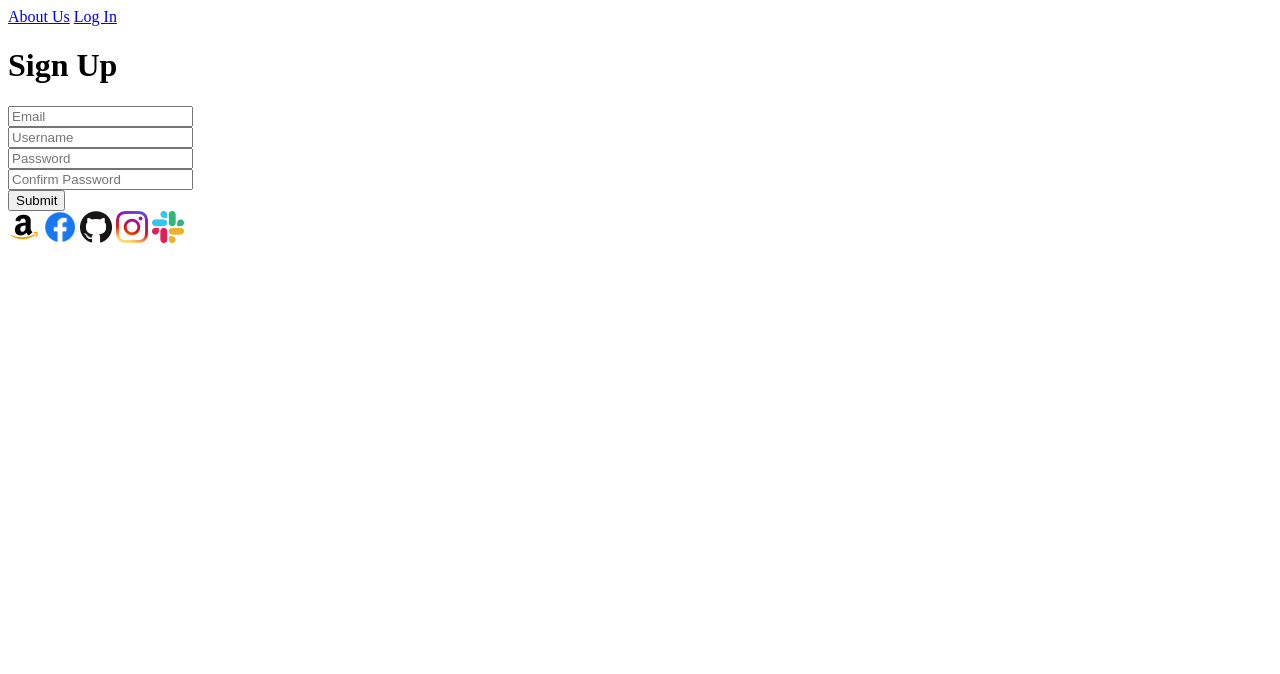
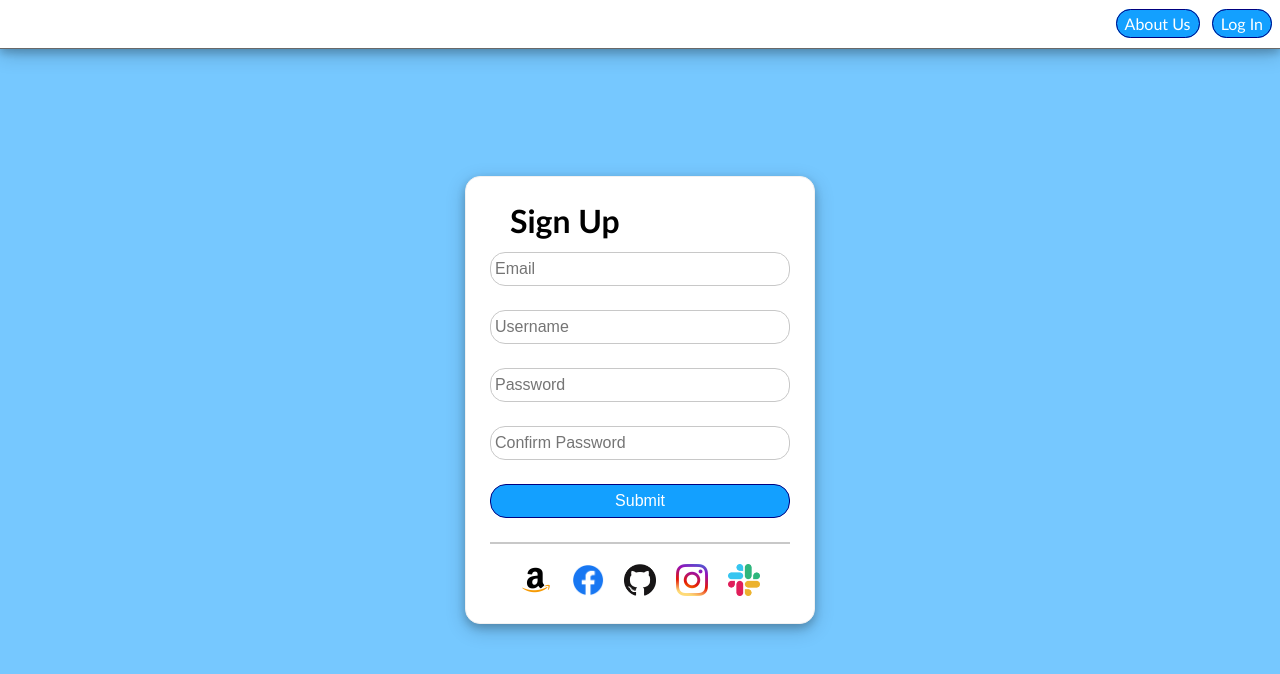
Before and after one commit to IsaacTierney/StaticRegisterPage, a plain HTML site: page index.html in a window 1280 px wide. Drawn offline with Linux system fonts and the light colour scheme.

Commit message:
SignUpPage

```diff
--- a/index.html
+++ b/index.html
@@ -4,17 +4,18 @@
     <meta charset="UTF-8">
     <meta http-equiv="X-UA-Compatible" content="IE=edge">
     <meta name="viewport" content="width=device-width, initial-scale=1.0">
+    <link rel="stylesheet" href="main.css">
     <title>Sign Up</title>
 </head>
 <body>
     <!--This header represents the top navbar box-->
-    <header>
-        <a href="#">About Us</a>
-        <a href="#">Log In</a>
+    <header id="page-header">
+        <a href="#" class="button-style">About Us</a>
+        <a href="#" class="button-style">Log In</a>
     </header>
 
     <!--This div represents the main form body-->
-    <div>
+    <div class="container">
         <!-- Sign up header-->
         <header>
             <h1>Sign Up</h1>
@@ -35,7 +36,7 @@
                 <input type="password" name="confirmpassword" placeholder="Confirm Password" required/>
             </div>
             <div>
-                <button type="submit">Submit</button>
+                <button type="submit" class="button-style">Submit</button>
             </div>
         </form>
 
--- /dev/null
+++ b/main.css
@@ -0,0 +1,94 @@
+body {
+    background-color: #76c8ff;
+    margin: 0;
+    display:flex;
+    height: 100vh;
+    font-family: 'Trebuchet MS', 'Lucida Sans Unicode', 'Lucida Grande', 'Lucida Sans', Arial, sans-serif;
+}
+
+body > header {
+    background-color: white;
+    text-align: right;
+    /* The .75rem 0 will only
+    affect the top and bottom */
+    padding: .75rem 0;
+    border-bottom: solid 1px dimgrey;
+    box-shadow:
+        0 4px 8px 0 rgba(0, 0, 0, 0.2),
+        0 6px 20px 0 rgba(0, 0, 0, 0.19);
+    position: fixed;
+    top: 0;
+    right: 0;
+    left: 0;
+    /*  width: 100vw; */
+}
+
+.button-style {
+    background-color: #13a0ff;
+    color: white;
+    border: solid 1px navy;
+    padding: .25rem .5rem;
+    border-radius: 16px;
+    line-height: 1.5rem;
+}
+
+header > a {
+    text-decoration: none;
+    margin-right: .5rem;
+}
+
+/* :hover is a pseudo-class
+It applies when the cursor
+hovers over the element. */
+.button-style:hover {
+    background-color: #0873ba;
+    border-color: rgb(249, 233, 64);
+    box-shadow:
+        0 4px 8px 0 rgba(0, 0, 0, 0.2),
+        0 6px 20px 0 rgba(0, 0, 0, 0.19);
+    cursor: pointer;
+}
+
+.container {
+    margin: auto;
+    background-color: white;
+    padding: 1.5rem;
+    border: solid 1px #f1f1f1;
+    border-radius: 15px;
+    box-shadow:
+        0 4px 8px 0 rgba(0, 0, 0, 0.2),
+        0 6px 20px 0 rgba(0, 0, 0, 0.19);
+}
+
+.container h1 {
+    /* starts top, then lept-right, then bottom */
+    margin: 0 1.25rem;
+}
+
+input, button {
+    width: 100%;
+    min-width: 300px;
+    box-sizing: border-box;
+    /* top-bottom right-left */
+    margin: .75rem 0;
+    padding: .25rem;
+    line-height: 1.5rem;
+    font-size: 1em;
+    border: solid 1px #c8c8c8;
+    border-radius: 15px;
+}
+
+footer {
+    margin-top: .75rem;
+    border-top: solid 2px #c8c8c8;
+    padding-top: 1.25rem;
+    text-align: center;
+}
+
+footer > img {
+    margin: 0 .5rem;
+}
+
+footer > img:hover {
+    cursor: pointer;
+}
```
